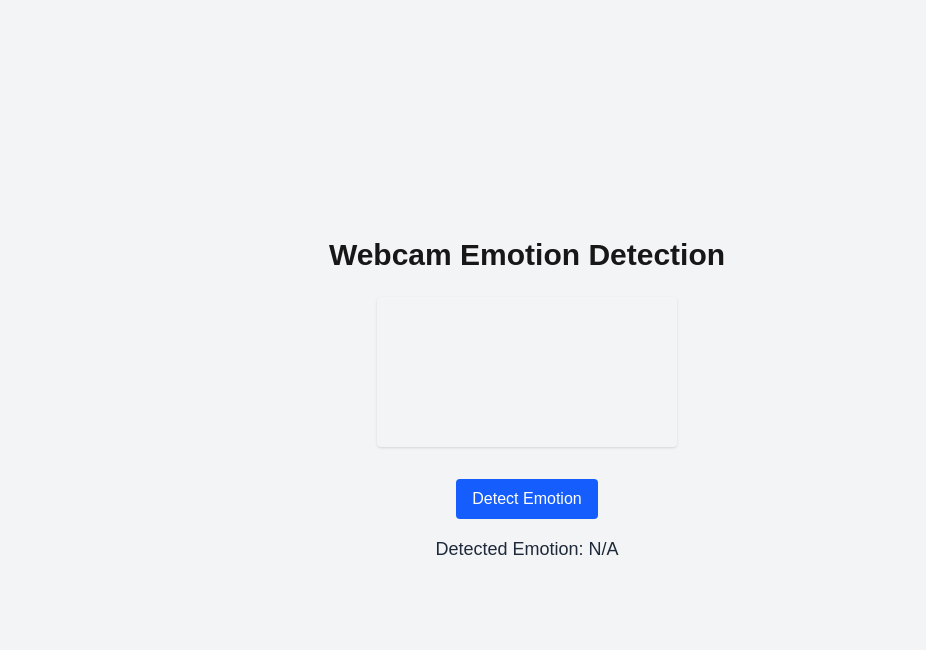
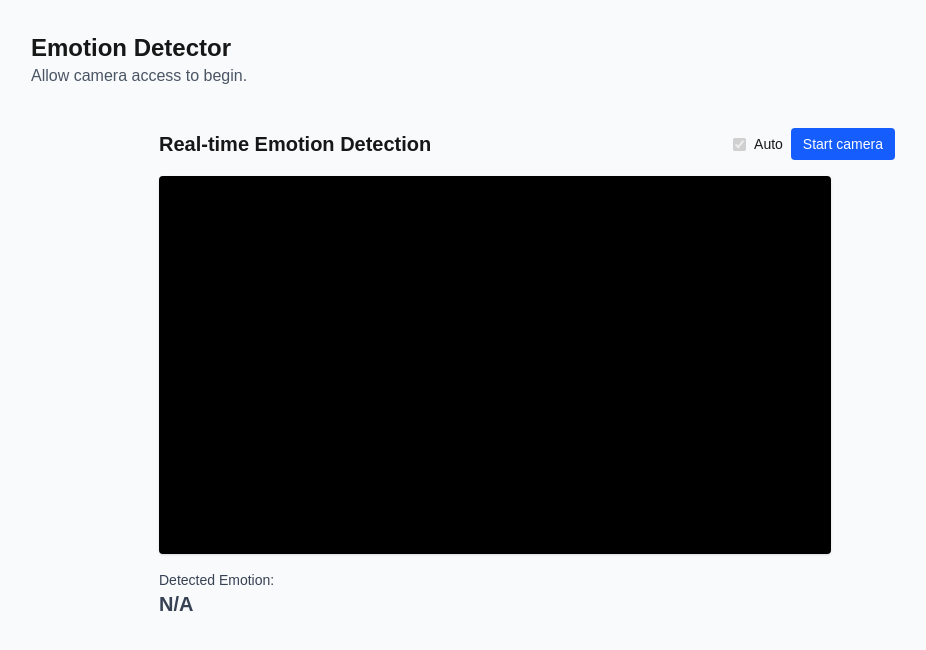
Before and after one commit to nightvoyager111/emotion_frontend, a Next.js app: page / in a window 1280 px wide. Shown: the top 650 px of the page, without its empty margins (113-1039 px from the left). Built offline with nearby package versions, Linux system fonts and the light colour scheme; no server answers.

Commit message:
Switch back to original one

```diff
--- a/src/app/page.js
+++ b/src/app/page.js
@@ -1,10 +1,25 @@
-import WebcamCapture from '../components/WebcamCapture';
+import WebcamCapture from '@/components/WebcamCapture';
 
-export default function Home() {
+export const metadata = {
+  title: 'Emotion Detector',
+  description: 'Real‑time emotion recognition via webcam',
+};
+
+export default function Page() {
   return (
-    <main className="min-h-screen flex flex-col items-center justify-center bg-gray-100 py-10">
-      <h1 className="text-3xl font-bold mb-6">Webcam Emotion Detection</h1>
-      <WebcamCapture />
+    <main className="min-h-screen bg-gray-50">
+      <div className="mx-auto max-w-5xl px-4 py-8">
+        <header className="mb-6">
+          <h1 className="text-2xl font-semibold">Emotion Detector</h1>
+          <p className="text-gray-600">Allow camera access to begin.</p>
+        </header>
+
+        <WebcamCapture />
+
+        <noscript className="block mt-6 text-sm text-red-600">
+          This page requires JavaScript for webcam access.
+        </noscript>
+      </div>
     </main>
   );
 }
--- a/src/components/WebcamCapture.js
+++ b/src/components/WebcamCapture.js
@@ -1,126 +1,369 @@
 'use client';
-import { useRef, useState, useEffect } from 'react';
+import { useRef, useState, useEffect, use, useCallback } from 'react';
+
+const backend_URL = 'https://emotion-backend-2ra4.onrender.com/predict';
 
 export default function WebcamCapture() {
     const videoRef = useRef(null);
     const canvasRef = useRef(null);
+    const rafRef = useRef(null);
+    const abortRef = useRef(null);
+    const resizeObsRef = useRef(null);
+    const streamRef = useRef(null);
+
+    const [started, setStarted] = useState(false);
+    const [auto, setAuto] = useState(true);
+    const [loading, setLoading] = useState(false);
     const [emotion, setEmotion] = useState('N/A');
+    const [probs, setProbs] = useState(null);
+    const [box, setBox] = useState(null);
+    const [error, setError] = useState('');
+    const [devices, setDevices] = useState([]);
+    const [deviceId, setDeviceId] = useState('');
 
-    const captureAndSend = async () => {
+    const sizeCanvas = useCallback(() => {
+        const video = videoRef.current;
         const canvas = canvasRef.current;
-        const video = videoRef.current;
-
         if (!video || !canvas) return;
 
-        canvas.width = video.videoWidth;
-        canvas.height = video.videoHeight;
+        const dpr = window.devicePixelRatio || 1;
+        const cssW = video.clientWidth || 640;
+        const cssH = video.clientHeight || 360;
+
+        canvas.style.width = `${cssW}px`;
+        canvas.style.height = `${cssH}px`;
+        canvas.width = Math.round(cssW * dpr);
+        canvas.height = Math.round(cssH * dpr);
+    }, []);
+
+    const drawOverlay = useCallback((data) => {
+        const video = videoRef.current;
+        const canvas = canvasRef.current;
+        if (!video || !canvas) return;
+
         const ctx = canvas.getContext('2d');
+        const dpr = window.devicePixelRatio || 1;
+
+        // clear + reset transform
+        ctx.setTransform(1,0,0,1,0,0);
         ctx.clearRect(0, 0, canvas.width, canvas.height);
-        ctx.drawImage(video, 0, 0, canvas.width, canvas.height);
 
-        canvas.toBlob(async (blob) => {
+        // draw current video frame (nice backdrop under overlays)
+        ctx.scale(dpr, dpr);
+        ctx.drawImage(video, 0, 0, canvas.clientWidth, canvas.clientHeight);
+
+        if (!data || data.error || !data.bounding_box) return;
+
+        const { x, y, w, h } = data.bounding_box;
+        const scaleX = (canvas.clientWidth  / (video.videoWidth  || canvas.clientWidth));
+        const scaleY = (canvas.clientHeight / (video.videoHeight || canvas.clientHeight));
+        const sx = x * scaleX, sy = y * scaleY, sw = w * scaleX, sh = h * scaleY;
+
+        // box
+        ctx.lineWidth = 2;
+        ctx.strokeStyle = '#FACC15'; // yellow-400
+        ctx.strokeRect(sx, sy, sw, sh);
+
+        // label
+        const label = (data.emotion || 'UNKNOWN').toUpperCase();
+        ctx.font = '600 14px ui-sans-serif, system-ui, -apple-system, Segoe UI';
+        const tw = ctx.measureText(label).width;
+        ctx.fillStyle = '#FACC15';
+        ctx.fillRect(sx, sy - 22, tw + 12, 18);
+        ctx.fillStyle = '#111827'; // gray-900
+        ctx.fillText(label, sx + 6, sy - 8);
+
+        // probabilities list
+        const entries = Object.entries(data.probabilities || {})
+        .map(([k,v]) => [k.toUpperCase(), Number(v)])
+        .sort((a,b) => b[1]-a[1]);
+
+        const baseX = sx + sw + 16;
+        let baseY = sy;
+        const barW = 120;
+
+        entries.forEach(([k, v], i) => {
+            const pct = Math.round(v * 100);
+            const yRow = baseY + i * 20;
+            ctx.fillStyle = '#FFFFFF';
+            ctx.fillText(`${k} ${pct}%`, baseX, yRow + 12);
+            ctx.fillStyle = '#22C55E';
+            ctx.fillRect(baseX + 100, yRow + 4, Math.max(2, (pct/100) * barW), 8);
+        });
+    }, []);
+
+
+
+    const captureAndSend = useCallback(async () => {
+    const video = videoRef.current;
+    if (!video || !started) return;
+    if (!video.videoWidth || !video.videoHeight) return; // not ready yet
+
+    // offscreen canvas to avoid overlay artifacts
+    const snap = document.createElement('canvas');
+    snap.width = video.videoWidth;
+    snap.height = video.videoHeight;
+    const sctx = snap.getContext('2d');
+    sctx.drawImage(video, 0, 0, snap.width, snap.height);
+
+    const blob = await new Promise((res) => snap.toBlob(res, 'image/jpeg', 0.9));
     if (!blob) {
-                console.error('Blob is null, skipping submission.');
-                setEmotion('Error: No image captured');
+      setError('Failed to capture frame.');
       return;
     }
+
     const formData = new FormData();
     formData.append('file', blob, 'frame.jpg');
 
     try {
-                const response = await fetch("https://emotion-backend-2ra4.onrender.com/predict", {
+      setLoading(true);
+      setError('');
+      abortRef.current?.abort();
+      abortRef.current = new AbortController();
+
+      const res = await fetch(BACKEND_URL, {
         method: 'POST',
         body: formData,
+        signal: abortRef.current.signal,
       });
 
-                const data = await response.json();
+      if (!res.ok) {
+        setError(`Network ${res.status}`);
+        setEmotion('Network error');
+        drawOverlay(null);
+        return;
+      }
+
+      const data = await res.json();
+
       if (data.error) {
         setEmotion('No face detected');
+        setProbs(null);
+        setBox(null);
+        drawOverlay(null);
         return;
       }
+
+      // coerce numbers
+      const probsObj = Object.fromEntries(
+        Object.entries(data.probabilities || {}).map(([k,v]) => [k, Number(v)])
+      );
+
       setEmotion(data.emotion || 'Unknown');
-                drawOverlay(data);
-            } catch (err) {
-                setEmotion('Error');
-                console.error(err);
+      setProbs(probsObj);
+      setBox(data.bounding_box || null);
+      drawOverlay({
+        emotion: data.emotion,
+        probabilities: probsObj,
+        bounding_box: data.bounding_box
+      });
+    } catch (e) {
+      if (e.name !== 'AbortError') {
+        console.error(e);
+        setEmotion('Network error');
+        setError('Network error');
       }
-        }, 'image/jpeg');
+    } finally {
+      setLoading(false);
+    }
+  }, [started, drawOverlay]);
+
+  // --- Auto loop (throttled ~1 req/sec) ---
+  const startLoop = useCallback((tPrev = 0) => {
+    const step = (tNow) => {
+      if (!auto) return;
+      if (tNow - tPrev > 1000) {
+        captureAndSend();
+        tPrev = tNow;
+      }
+      rafRef.current = requestAnimationFrame(step);
     };
-    useEffect(() => {
-        let interval;
+    rafRef.current = requestAnimationFrame(step);
+  }, [auto, captureAndSend]);
 
-        async function enableCam() {
-            const stream = await navigator.mediaDevices.getUserMedia({ video: true });
-            videoRef.current.srcObject = stream;
+  // --- Start camera (permission + device selection) ---
+  const startCamera = useCallback(async () => {
+    try {
+      setError('');
+      // Enumerate devices first (after any user gesture, labels become available)
+      const all = await navigator.mediaDevices.enumerateDevices();
+      const cams = all.filter(d => d.kind === 'videoinput');
+      setDevices(cams);
 
-            interval = setInterval(() => {
-                captureAndSend();
-            }, 5000); // Capture every 5 seconds
+      const constraints = {
+        video: deviceId ? { deviceId: { exact: deviceId } } : { facingMode: 'user' },
+        audio: false
+      };
+      const stream = await navigator.mediaDevices.getUserMedia(constraints);
+      streamRef.current = stream;
+
+      const video = videoRef.current;
+      video.srcObject = stream;
+
+      // wait for dimensions
+      await new Promise(res => {
+        if (video.readyState >= 1 && video.videoWidth) return res();
+        video.onloadedmetadata = () => res();
+      });
+      await video.play();
+
+      sizeCanvas();
+      // observe resizes to keep canvas aligned
+      const ro = new ResizeObserver(sizeCanvas);
+      resizeObsRef.current = ro;
+      ro.observe(video);
+
+      setStarted(true);
+      if (auto) startLoop();
+    } catch (e) {
+      console.error(e);
+      if (e.name === 'NotAllowedError') {
+        setError('Camera permission denied.');
+      } else if (e.name === 'NotFoundError') {
+        setError('No camera found.');
+      } else {
+        setError('Unable to access camera.');
       }
-        enableCam();
-        return () => clearInterval(interval);
+    }
+  }, [deviceId, auto, sizeCanvas, startLoop]);
+
+  const stopCamera = useCallback(() => {
+    abortRef.current?.abort();
+    cancelAnimationFrame(rafRef.current);
+    resizeObsRef.current?.disconnect();
+    streamRef.current?.getTracks().forEach(t => t.stop());
+    streamRef.current = null;
+    setStarted(false);
+    setEmotion('N/A');
+    setProbs(null);
+    setBox(null);
+    setError('');
+    // clear canvas
+    const canvas = canvasRef.current;
+    if (canvas) {
+      const ctx = canvas.getContext('2d');
+      ctx.setTransform(1,0,0,1,0,0);
+      ctx.clearRect(0,0,canvas.width,canvas.height);
+    }
   }, []);
 
-
-
-    const drawOverlay = (data) => {
-        const canvas = canvasRef.current;
-        const ctx = canvas.getContext('2d');
-        const { x, y, w, h } = data.bounding_box;
-        const probs = data.probabilities;
-        const emotion = data.emotion;
-
-        ctx.strokeStyle = 'yellow';
-        ctx.lineWidth = 2;
-        ctx.strokeRect(x, y, w, h);
-
-        ctx.fillStyle = 'yellow';
-        ctx.font = '16px Arial';
-        ctx.fillRect(x, y - 24, ctx.measureText(emotion).width + 10, 20);
-        ctx.fillStyle = 'black';
-        ctx.fillText(emotion, x + 5, y - 8);
-
-        const labels = Object.keys(probs);
-        let offsetY = 30;
-        const baseX = x + w + 20;
-
-        labels.forEach((label) => {
-            const percent = Math.round(probs[label] * 100);
-            const barWidth = (percent / 100) * 100;
-
-            ctx.fillStyle = 'white';
-            ctx.fillText(`${label.toUpperCase()} ${percent}%`, baseX, offsetY + 10);
-
-            ctx.fillStyle = 'limegreen';
-            ctx.fillRect(baseX + 100, offsetY, barWidth, 10);
-
-            offsetY += 20;
-        });
-    };
-
+  // Cleanup on unmount
+  useEffect(() => () => stopCamera(), [stopCamera]);
 
   return (
-        <div className="flex flex-col items-center gap-4">
-            <div className="relative w-[300px]">
-                <video ref={videoRef} autoPlay playsInline className="rounded shadow w-full" />
+    <div className="mx-auto max-w-3xl w-full p-4 space-y-4">
+      <div className="flex items-center justify-between flex-wrap gap-2">
+        <h2 className="text-lg sm:text-xl font-semibold">Real‑time Emotion Detection</h2>
+
+        <div className="flex items-center gap-2">
+          {devices.length > 1 && (
+            <select
+              value={deviceId}
+              onChange={(e) => setDeviceId(e.target.value)}
+              className="border rounded px-2 py-1 text-sm"
+              disabled={started}
+              title={started ? 'Stop camera to switch' : 'Select camera'}
+            >
+              <option value="">Default camera</option>
+              {devices.map(d => (
+                <option key={d.deviceId} value={d.deviceId}>
+                  {d.label || 'Camera'}
+                </option>
+              ))}
+            </select>
+          )}
+
+          <label className="inline-flex items-center gap-2 text-sm">
+            <input
+              type="checkbox"
+              className="accent-blue-600"
+              checked={auto}
+              onChange={(e) => setAuto(e.target.checked)}
+              disabled={!started}
+            />
+            Auto
+          </label>
+
+          {!started ? (
+            <button
+              onClick={startCamera}
+              className="px-3 py-1.5 rounded bg-blue-600 hover:bg-blue-700 text-white text-sm"
+            >
+              Start camera
+            </button>
+          ) : (
+            <div className="flex items-center gap-2">
+              <button
+                onClick={() => captureAndSend()}
+                disabled={auto || loading}
+                className={`px-3 py-1.5 rounded text-white text-sm ${
+                  auto ? 'bg-gray-400 cursor-not-allowed' : 'bg-blue-600 hover:bg-blue-700'
+                }`}
+                title={auto ? 'Disable Auto to capture once' : 'Capture once'}
+              >
+                {loading ? 'Detecting…' : 'Detect once'}
+              </button>
+              <button
+                onClick={stopCamera}
+                className="px-3 py-1.5 rounded bg-gray-700 hover:bg-gray-800 text-white text-sm"
+              >
+                Stop
+              </button>
+            </div>
+          )}
+        </div>
+      </div>
+
+      {error && (
+        <div className="text-sm text-red-700 bg-red-50 border border-red-300 p-2 rounded">
+          {error}
+        </div>
+      )}
+
+      {/* Video + overlay */}
+      <div className="relative w-full max-w-2xl aspect-video bg-black rounded overflow-hidden shadow">
+        <video
+          ref={videoRef}
+          className="absolute inset-0 w-full h-full object-cover"
+          playsInline
+          autoPlay
+          muted
+        />
         <canvas
           ref={canvasRef}
-                    className="absolute top-0 left-0 w-[300px] h-auto"
+          className="absolute inset-0 w-full h-full"
           style={{ pointerEvents: 'none' }}
         />
+      </div>
 
+      {/* Readouts */}
+      <div className="flex items-start justify-between gap-4 flex-wrap">
+        <div className="text-gray-700">
+          <div className="text-sm">Detected Emotion:</div>
+          <div className="text-xl font-semibold">{emotion}</div>
         </div>
-            <button
-                onClick={captureAndSend}
-                className="mt-4 px-4 py-2 bg-blue-600 text-white rounded hover:bg-blue-700"
-            >
-                Detect Emotion
-            </button>
 
-            <p className="text-lg font-medium text-gray-800">
-                Detected Emotion: {emotion}
-            </p>
-
+        {probs && (
+          <div className="flex-1 min-w-[260px] grid grid-cols-2 gap-x-4 gap-y-2 text-sm">
+            {Object.entries(probs)
+              .sort((a,b) => b[1]-a[1])
+              .map(([k, v]) => (
+                <div key={k} className="flex items-center gap-2">
+                  <span className="w-20 uppercase text-gray-600">{k}</span>
+                  <div className="flex-1 h-2 bg-gray-200 rounded">
+                    <div
+                      className="h-2 bg-green-500 rounded"
+                      style={{ width: `${Math.round(Number(v) * 100)}%` }}
+                    />
+                  </div>
+                  <span className="w-10 text-right tabular-nums">
+                    {Math.round(Number(v) * 100)}%
+                  </span>
+                </div>
+              ))}
+          </div>
+        )}
+      </div>
     </div>
   );
 }
```
Lines whose indentation alone changed are shown as unchanged.
